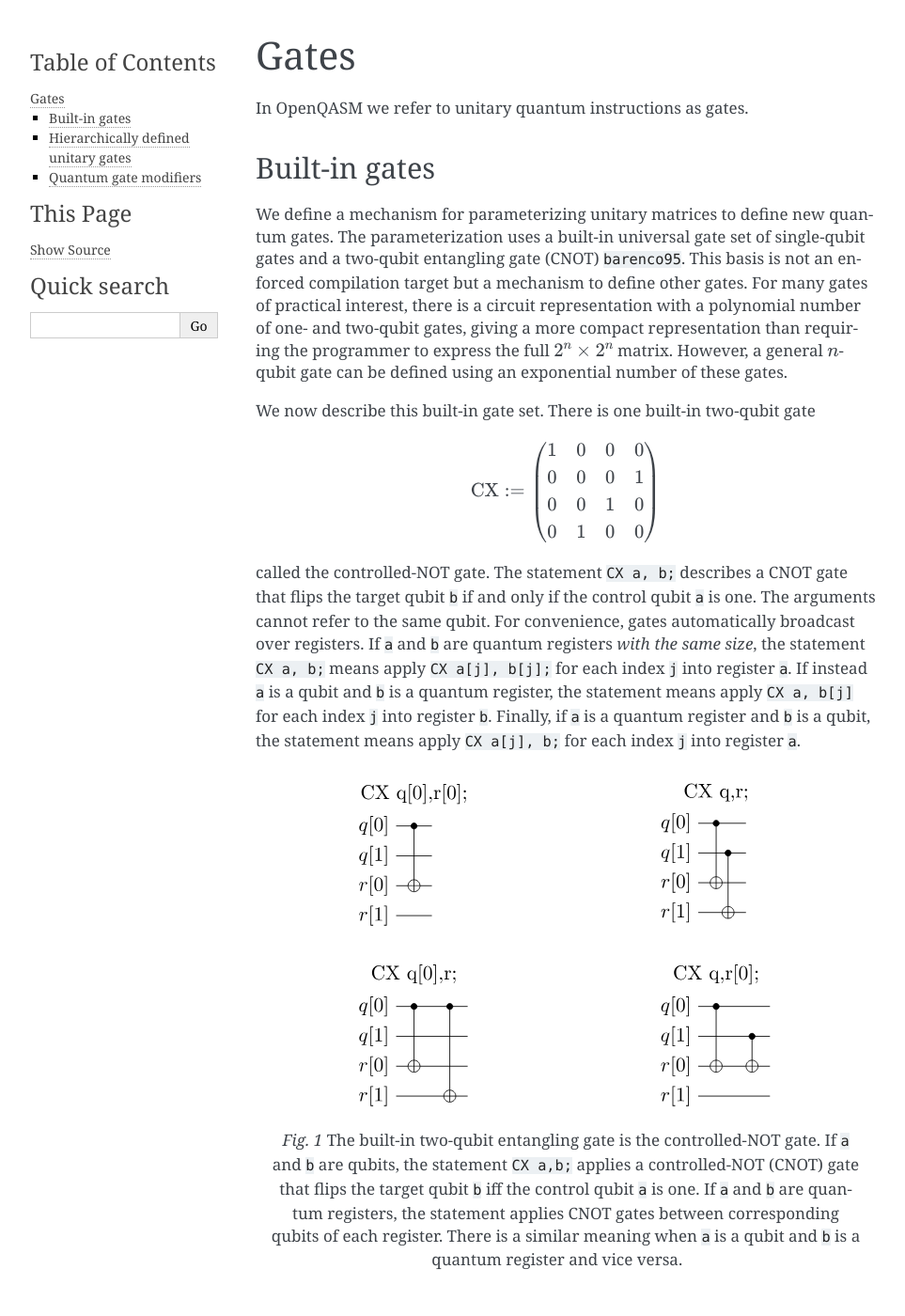
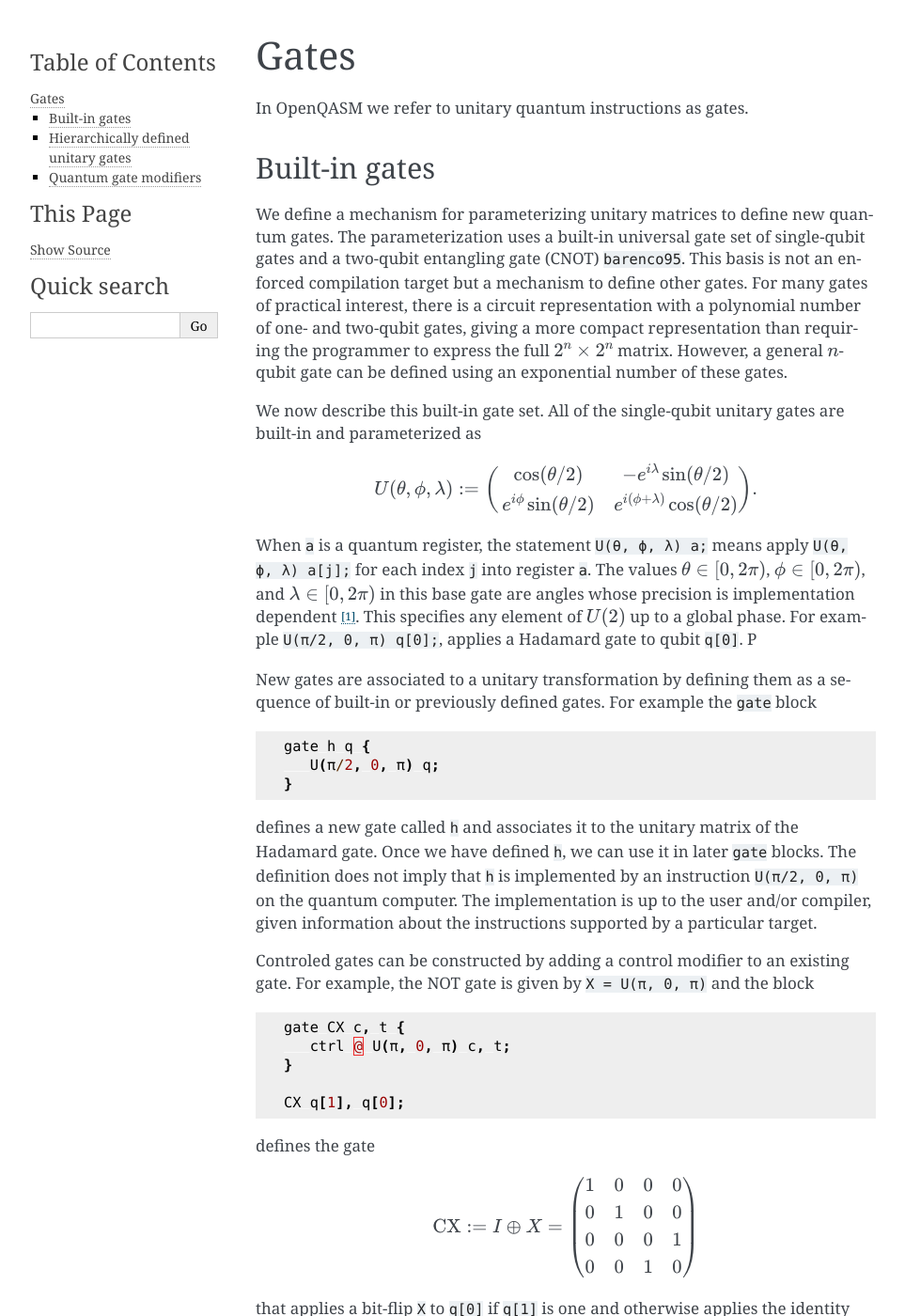
Before and after one commit to openqasm/openqasm, a Sphinx documentation site: the page built from source/language/gates.rst, in a window 1280 px wide and 1400 px high. Shown: the whole window at 94% size, without its empty margins (148-1111 px from the left). Built offline with Sphinx 7.4.7, drawn with Linux system fonts in a browser that asks for light colours; cross-references to code outside the pages are shown as plain code; some of the changed text lies outside the part shown.

Commit message:
Update gates section. (#100)
* update document

* corrected qft examples.

* Update teleport.qasm.

* Add arXiv source.

* update references, file paths.

* Clean up arxiv directory.

* update README.

* Choose to leave arxiv source in branch on fork.

* update gates.

* control -> ctrl.

* Fix some formatting issues around math and code blocks

Co-authored-by: Blake Johnson <blake.johnson@ibm.com>

```diff
--- a/source/language/gates.rst
+++ b/source/language/gates.rst
@@ -21,18 +21,75 @@ than requiring the programmer to express the full :math:`2^n \times 2^n`
 matrix. However, a general :math:`n`-qubit gate can be defined using an
 exponential number of these gates.
 
-We now describe this built-in gate set. There is one built-in two-qubit
-gate
+We now describe this built-in gate set.
+All of the single-qubit unitary gates are built-in and
+parameterized as
 
 .. math::
 
-   \mathrm{CX} := \left(\begin{array}{cccc}
+   U(\theta,\phi,\lambda) := \left(\begin{array}{cc}
+       \cos(\theta/2) & -e^{i\lambda}\sin(\theta/2) \\
+   e^{i\phi}\sin(\theta/2) & e^{i(\phi+\lambda)}\cos(\theta/2) \end{array}\right).
+
+When ``a`` is a quantum
+register, the statement ``U(θ, ϕ, λ) a;`` means apply ``U(θ, ϕ, λ) a[j];`` for each index ``j`` into register ``a``. The
+values :math:`\theta\in [0,2\pi)`, :math:`\phi\in [0,2\pi)`, and
+:math:`\lambda\in
+[0,2\pi)` in this base gate are angles whose precision is implementation
+dependent [1]_. This specifies any element of :math:`U(2)` up to a
+global phase. For example ``U(π/2, 0, π) q[0];``, applies a Hadamard gate to qubit ``q[0]``.
+P
+
+New gates are associated to a unitary transformation by defining them as a sequence of built-in or
+previously defined gates. For example the ``gate`` block
+
+.. code-block:: c
+
+   gate h q {
+      U(π/2, 0, π) q;
+   }
+
+defines a new gate called ``h`` and associates it to the unitary matrix of the Hadamard gate. Once we have
+defined ``h``, we can use it in later ``gate`` blocks. The definition does not imply that ``h`` is
+implemented by an instruction ``U(π/2, 0, π)`` on the quantum computer. The implementation is up to
+the user and/or compiler, given information about the instructions supported by a particular target.
+
+Controled gates can be constructed by adding a control modifier to an existing gate. For example,
+the NOT gate is given by ``X = U(π, 0, π)`` and the block
+
+.. code-block:: c
+
+   gate CX c, t {
+      ctrl @ U(π, 0, π) c, t;
+   }
+
+   CX q[1], q[0];
+
+defines the gate
+
+.. math::
+
+   \mathrm{CX} := I\oplus X = \left(\begin{array}{cccc}
+   1 & 0 & 0 & 0 \\
+   0 & 1 & 0 & 0 \\
+   0 & 0 & 0 & 1 \\
+   0 & 0 & 1 & 0 \end{array}\right)
+
+that applies a bit-flip ``X`` to ``q[0]`` if ``q[1]`` is one and otherwise applies the identity gate.
+The control modifier is described in more detail later.
+
+Throughout the document we use a tensor order with higher index qubits on the left. In this tensor order,
+``CX q[0], q[1];`` is represented by the matrix
+
+.. math::
+
+   \left(\begin{array}{cccc}
    1 & 0 & 0 & 0 \\
    0 & 0 & 0 & 1 \\
    0 & 0 & 1 & 0 \\
    0 & 1 & 0 & 0 \end{array}\right)
 
-called the controlled-NOT gate. The statement ``CX a, b;`` describes a CNOT gate that
+Given the gate definition we have already given, the statement ``CX a, b;`` describes a CNOT gate that
 flips the target qubit ``b`` if and only if the control qubit ``a`` is one. The
 arguments cannot refer to the same qubit. For convenience, gates automatically broadcast over registers. If ``a`` and ``b`` are quantum registers
 *with the same size*, the statement ``CX a, b;`` means apply ``CX a[j], b[j];`` for each index ``j`` into
@@ -53,8 +110,8 @@ index ``j`` into register ``a``.
 
    .. image:: ../qpics/cnotrq.svg
 
-   The built-in two-qubit entangling gate is the
-   controlled-NOT gate. If ``a`` and ``b`` are qubits, the statement ``CX a,b;`` applies a
+   The two-qubit controlled-NOT gate is contructed from built-in single-qubit gates and the control modifier.
+   If ``a`` and ``b`` are qubits, the statement ``CX a,b;`` applies a
    controlled-NOT (CNOT) gate that flips the target qubit ``b`` iff the control qubit ``a``
    is one. If ``a`` and ``b`` are quantum registers, the statement applies CNOT gates between
    corresponding qubits of each register. There is a similar meaning when ``a`` is a qubit and
@@ -72,31 +129,39 @@ index ``j`` into register ``a``.
    statement applies ``size(q)`` gates in parallel to the qubits of the
    register.
 
-All of the single-qubit unitary gates are also built-in and
-parameterized as
+From a physical perspective, the gates :math:`e^{i\gamma}U` and :math:`U` are equivalent although they differ by a global
+phase :math:`e^{i\gamma}`. When we add a control to these gates, however, the global phase becomes a relative phase
+that is applied when the control qubit is one. To capture the programmer's intent, a built-in global phase gate
+allows the inclusion of arbitrary global phases on circuits. The instruction ``gphase(γ);`` adds a global phase
+of :math:`e^{i\gamma}` to the scope containing the instruction. For example
+
+.. code-block:: c
+
+  gate rz(tau) q {
+    gphase(-tau/2);
+    U(0, 0, tau) q;
+  }
+  ctrl @ rz(π/2) q[1], q[0];
+
+constructs the gate
 
 .. math::
 
-   U(\theta,\phi,\lambda) := R_z(\phi)R_y(\theta)R_z(\lambda) = \left(\begin{array}{cc}
-       e^{-i(\phi+\lambda)/2}\cos(\theta/2) & -e^{-i(\phi-\lambda)/2}\sin(\theta/2) \\
-   e^{i(\phi-\lambda)/2}\sin(\theta/2) & e^{i(\phi+\lambda)/2}\cos(\theta/2) \end{array}\right).
+  R_z(\tau) = \exp(-i\tau Z/2) = \left(\begin{array}{cc}
+  e^{-i\tau/2} & 0 \\
+  0 & e^{i\tau/2} \end{array}\right) = e^{-i\tau/2}\left(\begin{array}{cc}
+  1 & 0 \\
+  0 & e^{i\tau} \end{array}\right)
 
-Here :math:`R_y(\theta)=\mathrm{exp}(-i\theta Y/2)` and
-:math:`R_z(\phi)=\mathrm{exp}(-i\theta Z/2)`. When ``a`` is a quantum
-register, the statement ``U(θ, ϕ, λ) a;`` means apply ``U(θ, ϕ, λ) a[j];`` for each index ``j`` into register ``a``. The
-values :math:`\theta\in [0,2\pi)`, :math:`\phi\in [0,2\pi)`, and
-:math:`\lambda\in
-[0,2\pi)` in this base gate are angles whose precision is implementation
-dependent [1]_. This specifies any element of :math:`SU(2)` up to a
-global phase. For example ``U(π/2, 0, π) q[0];``, applies a Hadamard gate to qubit ``q[0]``.
+and applies the controlled gate
 
-Finally, a built-in global phase gate allows the inclusion of arbitrary
-global phase on circuits. ``gphase(γ);`` adds a global phase of :math:`e^{i\gamma}` to
-the circuit. e.g.:
+.. math::
 
-.. code-block:: c
-
-   gphase(0.5*γ)
+  I\oplus R_z(\pi/2) = \left(\begin{array}{cccc}
+  1 & 0 & 0 & 0 \\
+  0 & 1 & 0 & 0 \\
+  0 & 0 & e^{-i\tau/2} & 0 \\
+  0 & 0 & 0 & e^{i\tau/2} \end{array}\right).
 
 
 .. _sec:macros:
```
Also changed, not shown: 1 other file.
